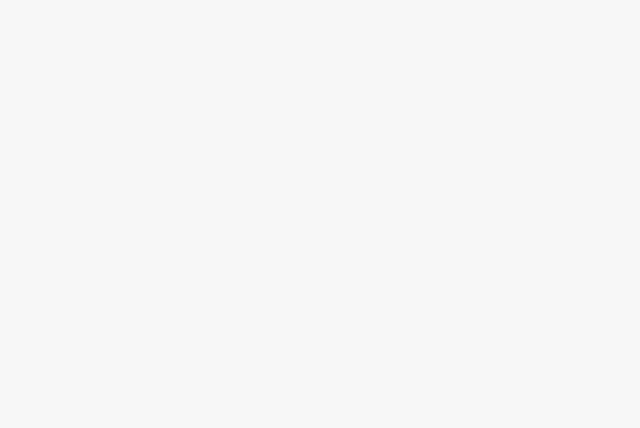
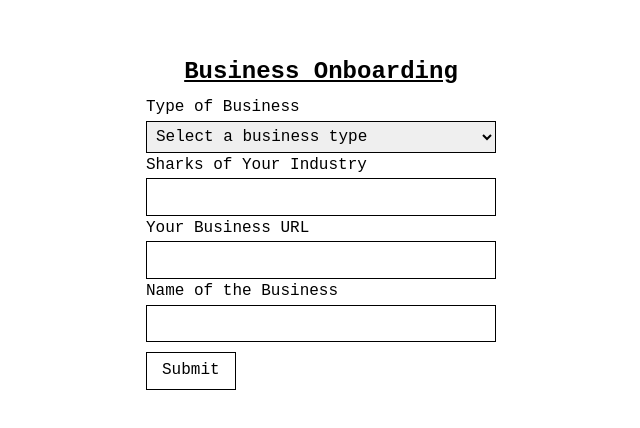
Before and after one commit to ZahraFalih/proto-frontend, a React (Create React App) app: page /onboarding in a window 1280 px wide. Before the commit this address had no page. Shown: the part 192-620 px from the top of the page, without its empty margins (319-959 px from the left). Built offline with nearby package versions, Linux system fonts and the light colour scheme.

Commit message:
onboarding page + login&signup redirect

```diff
--- a/src/App.js
+++ b/src/App.js
@@ -3,6 +3,7 @@ import { BrowserRouter as Router, Routes, Route } from 'react-router-dom';
 import WelcomePage from './components/welcomePage';
 import LoginPage from './components/LoginPage';
 import SignUpPage from './components/SignUpPage';
+import OnboardingPage from './components/OnboardingPage';
 
 
 // Placeholder components for future routes
@@ -16,6 +17,7 @@ function App() {
         <Route path="/" element={<WelcomePage />} />
         <Route path="/login" element={<LoginPage />} />
         <Route path="/signup" element={<SignUpPage />} />
+        <Route path="/onboarding" element={<OnboardingPage />} />
         {/* Future routes:
         <Route path="/signup" element={<SignUpPage />} />
         */}
--- a/src/components/LoginPage.js
+++ b/src/components/LoginPage.js
@@ -30,7 +30,7 @@ const LoginPage = () => {
       if (response.ok) {
         localStorage.setItem("token", data.token); // Store the authentication token
         alert("Login successful!");
-        navigate("/"); // Redirect to home or another protected route
+        navigate("/onboarding"); // Redirect to home or another protected route
       } else {
         setError(data.error || "Invalid username or password");
       }
--- /dev/null
+++ b/src/components/OnboardingPage.js
@@ -0,0 +1,147 @@
+// src/components/OnboardingPage.js
+
+import React, { useState } from "react";
+import { useNavigate } from "react-router-dom";
+
+const OnboardingPage = () => {
+  const [businessType, setBusinessType] = useState("");
+  const [industrySharks, setIndustrySharks] = useState("");
+  const [businessURL, setBusinessURL] = useState("");
+  const [businessName, setBusinessName] = useState("");
+
+  const navigate = useNavigate();
+
+  const handleSubmit = (e) => {
+    e.preventDefault();
+
+    if (industrySharks.length > 35) {
+      alert("Industry sharks field cannot exceed 35 characters.");
+      return;
+    }
+
+    if (businessURL.length > 70) {
+      alert("Business URL field cannot exceed 70 characters.");
+      return;
+    }
+
+    if (businessName.length > 35) {
+      alert("Business name field cannot exceed 35 characters.");
+      return;
+    }
+
+    // Handle form submission logic (e.g., API call)
+    console.log({ businessType, industrySharks, businessURL, businessName });
+
+    // Redirect after submission
+    navigate("/");
+  };
+
+  return (
+    <div
+      style={{
+        minHeight: "100vh",
+        display: "flex",
+        flexDirection: "column",
+        alignItems: "center",
+        justifyContent: "center",
+        backgroundColor: "#fff",
+        fontFamily: "Courier New, monospace",
+        color: "#000",
+        textAlign: "center",
+      }}
+    >
+      <h1 style={{ fontSize: "24px", fontWeight: "bold", textDecoration: "underline" }}>
+        Business Onboarding
+      </h1>
+      <form onSubmit={handleSubmit} style={{ width: "350px", textAlign: "left" }}>
+        {/* Business Type Dropdown */}
+        <label>Type of Business</label>
+        <select
+          value={businessType}
+          onChange={(e) => setBusinessType(e.target.value)}
+          required
+          style={{ width: "100%", padding: "5px", border: "1px solid #000", fontFamily: "Courier New, monospace" }}
+        >
+          <option value="" disabled>Select a business type</option>
+          {[
+            "Online Retail (General E-commerce)",
+            "Fashion & Apparel",
+            "Cosmetics & Beauty",
+            "Electronics & Gadgets",
+            "Home & Furniture",
+            "Food & Grocery",
+            "Health & Wellness",
+            "Luxury Goods",
+            "Automotive & Auto Parts",
+            "Books & Stationery",
+            "Sports & Outdoor Gear",
+            "Toys & Baby Products",
+            "Pet Supplies",
+            "Subscription Services",
+            "Digital Products & Services",
+            "Event Ticketing",
+            "Furniture & Home Decor",
+            "Jewelry & Accessories",
+            "Pharmaceutical & Medical Supplies",
+            "Fast Fashion & Budget Shopping",
+          ].map((option, index) => (
+            <option key={index} value={option}>
+              {option}
+            </option>
+          ))}
+        </select>
+
+        {/* Industry Sharks Input */}
+        <label>Sharks of Your Industry</label>
+        <input
+          type="text"
+          value={industrySharks}
+          onChange={(e) => setIndustrySharks(e.target.value)}
+          maxLength={35}
+          required
+          style={{ width: "100%", padding: "5px", border: "1px solid #000", fontFamily: "Courier New, monospace" }}
+        />
+
+        {/* Business URL Input */}
+        <label>Your Business URL</label>
+        <input
+          type="url"
+          value={businessURL}
+          onChange={(e) => setBusinessURL(e.target.value)}
+          maxLength={70}
+          required
+          style={{ width: "100%", padding: "5px", border: "1px solid #000", fontFamily: "Courier New, monospace" }}
+        />
+
+        {/* Business Name Input */}
+        <label>Name of the Business</label>
+        <input
+          type="text"
+          value={businessName}
+          onChange={(e) => setBusinessName(e.target.value)}
+          maxLength={35}
+          required
+          style={{ width: "100%", padding: "5px", border: "1px solid #000", fontFamily: "Courier New, monospace" }}
+        />
+
+        {/* Submit Button */}
+        <button
+          type="submit"
+          style={{
+            background: "none",
+            color: "#000",
+            padding: "5px 15px",
+            border: "1px solid #000",
+            cursor: "pointer",
+            marginTop: "10px",
+            fontFamily: "Courier New, monospace",
+          }}
+        >
+          Submit
+        </button>
+      </form>
+    </div>
+  );
+};
+
+export default OnboardingPage;
--- a/src/components/SignUpPage.js
+++ b/src/components/SignUpPage.js
@@ -44,7 +44,7 @@ const SignUpPage = () => {
 
       if (response.ok) {
         alert("User created successfully!");
-        navigate("/"); // Redirect user after successful sign-up
+        navigate("/onboarding"); // Redirect user after successful sign-up
       } else {
         setError(data.error || "Something went wrong. Please try again.");
       }
```
